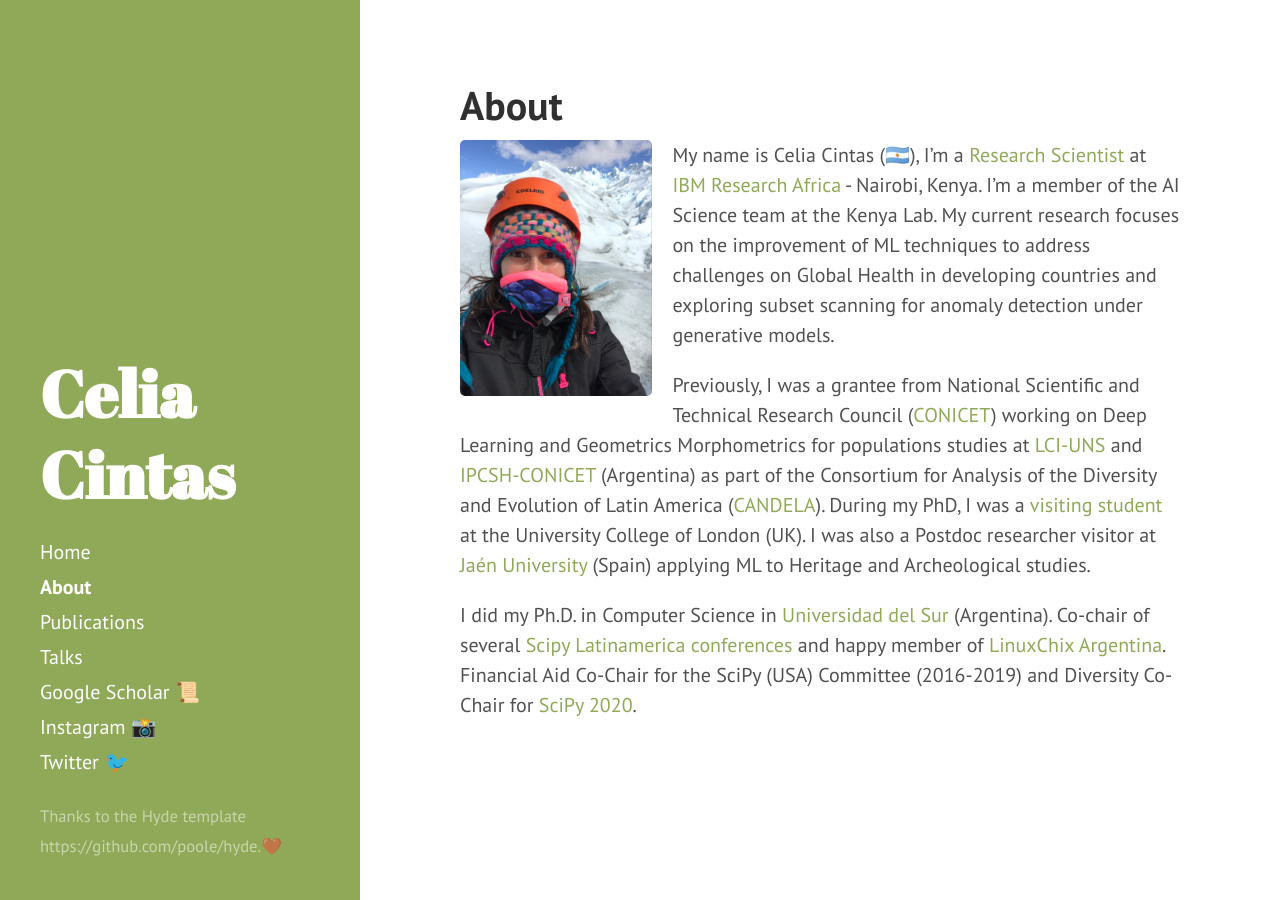
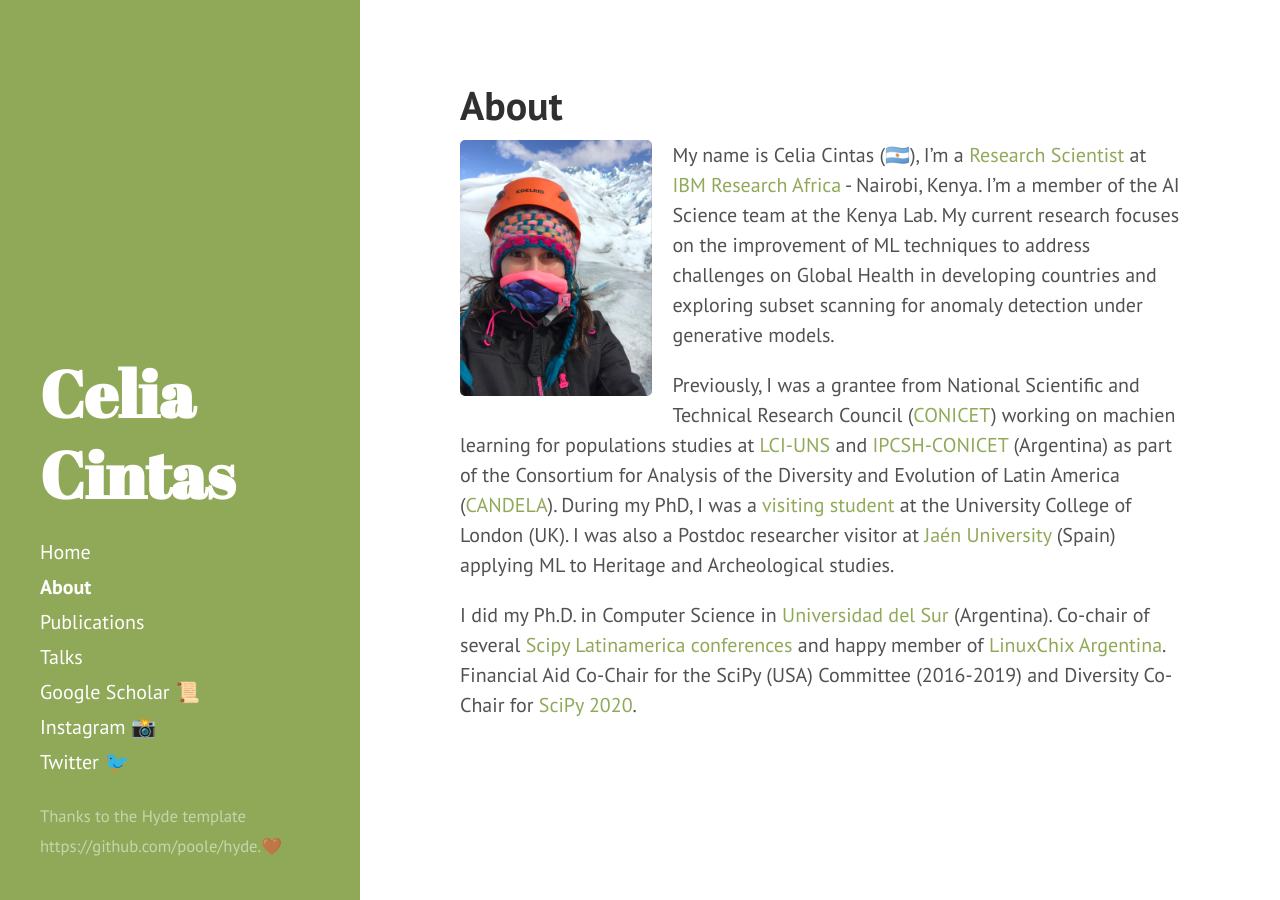
Before and after one commit to celiacintas/celiacintas.github.io, a Jekyll site: the page built from about.md, in a window 1280 px wide. Built offline with Jekyll 4.4.1, drawn with Linux system fonts in a browser that asks for light colours.

Commit message:
Update about.md

```diff
--- a/about.md
+++ b/about.md
@@ -5,6 +5,6 @@ title: About
 
 ![Profile Pic](/public/profile_pic.JPG){:height="256px" style="float: left; margin-right: 1em"} My name is Celia Cintas (🇦🇷), I'm a [Research Scientist](https://researcher.watson.ibm.com/researcher/view.php?person=ibm-Celia.Cintas) at [IBM Research Africa](https://www.research.ibm.com/labs/africa/) - Nairobi, Kenya. I'm a member of the AI Science team at the Kenya Lab. My current research focuses on the improvement of ML techniques to address challenges on Global Health in developing countries and exploring subset scanning for anomaly detection under generative models.
 
-Previously, I was a grantee from National Scientific and Technical Research Council ([CONICET](https://www.conicet.gov.ar/?lan=en)) working on Deep Learning and Geometrics Morphometrics for populations studies at [LCI-UNS](https://imaglabs.org/) and [IPCSH-CONICET](https://ipcsh.conicet.gov.ar/) (Argentina) as part of the Consortium for Analysis of the Diversity and Evolution of Latin America ([CANDELA](https://www.ucl.ac.uk/biosciences/departments/genetics-evolution-and-environment/candela/)).  During my PhD, I was a [visiting student](https://www.ucl.ac.uk/biosciences/subject-specific-taught-modules/human-population-genetics/people) at the University College of London (UK). I was also a Postdoc researcher visitor at [Jaén University](https://www.ujaen.es/en) (Spain) applying ML to Heritage and Archeological studies.
+Previously, I was a grantee from National Scientific and Technical Research Council ([CONICET](https://www.conicet.gov.ar/?lan=en)) working on machien learning for populations studies at [LCI-UNS](https://imaglabs.org/) and [IPCSH-CONICET](https://ipcsh.conicet.gov.ar/) (Argentina) as part of the Consortium for Analysis of the Diversity and Evolution of Latin America ([CANDELA](https://www.ucl.ac.uk/biosciences/departments/genetics-evolution-and-environment/candela/)).  During my PhD, I was a [visiting student](https://www.ucl.ac.uk/biosciences/subject-specific-taught-modules/human-population-genetics/people) at the University College of London (UK). I was also a Postdoc researcher visitor at [Jaén University](https://www.ujaen.es/en) (Spain) applying ML to Heritage and Archeological studies.
 
 I did my Ph.D. in Computer Science in [Universidad del Sur](https://www.uns.edu.ar/ingles) (Argentina). Co-chair of several [Scipy Latinamerica conferences](https://www.scipy.lat/es/scipycon.html) and happy member of [LinuxChix Argentina](http://linuxchixar.org/). Financial Aid Co-Chair for the SciPy (USA) Committee (2016-2019) and Diversity Co-Chair for [SciPy 2020](https://www.scipy2020.scipy.org/organisers).
```
